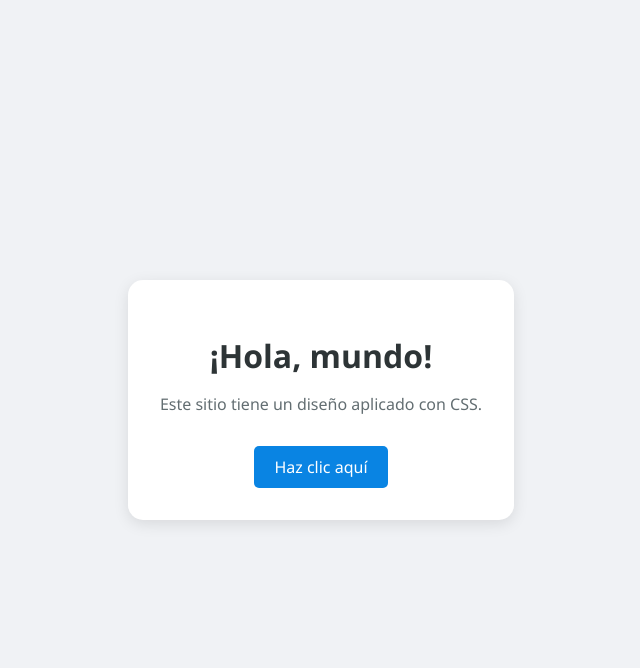
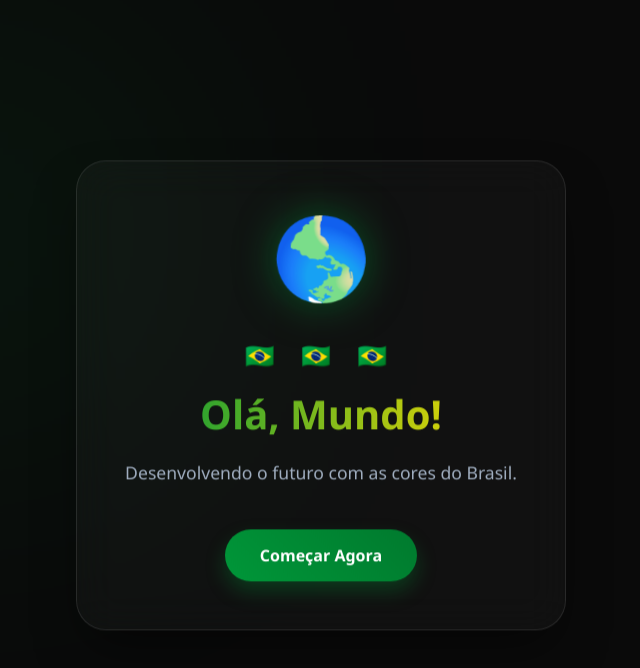
Before and after one commit to joaoricierinegri-glitch/banco-de-dados, a plain HTML site: page index.html in a window 1280 px wide. Shown: the whole page, without its empty margins (319-959 px from the left). Drawn offline with Linux system fonts and the light colour scheme.

Commit message:
Update index.html

```diff
--- a/index.html
+++ b/index.html
@@ -1,60 +1,126 @@
 <!DOCTYPE html>
-<html lang="es">
+<html lang="pt-br">
 <head>
     <meta charset="UTF-8">
     <meta name="viewport" content="width=device-width, initial-scale=1.0">
-    <title>Hola Mundo con Estilo</title>
+    <title>Olá Mundo Brasil</title>
     <style>
-        /* Aquí empieza el CSS */
+        :root {
+            --verde-brasil: #009739;
+            --amarelo-brasil: #fedd00;
+            --azul-brasil: #012169;
+            --dark: #0a0a0a;
+        }
+
         body {
-            font-family: 'Segoe UI', Tahoma, Geneva, Verdana, sans-serif;
-            background-color: #f0f2f5;
+            margin: 0;
+            padding: 0;
             display: flex;
             justify-content: center;
             align-items: center;
-            height: 100vh;
-            margin: 0;
+            min-height: 100vh;
+            background-color: var(--dark);
+            font-family: 'Segoe UI', Roboto, Helvetica, Arial, sans-serif;
+            overflow: hidden;
+            color: white;
+        }
+
+        /* Efecto de luces de fondo */
+        body::before {
+            content: "";
+            position: absolute;
+            width: 300px;
+            height: 300px;
+            background: var(--verde-brasil);
+            filter: blur(150px);
+            opacity: 0.2;
+            top: 10%;
+            left: 10%;
         }
 
         .card {
-            background-color: white;
-            padding: 2rem;
-            border-radius: 15px;
-            box-shadow: 0 4px 15px rgba(0,0,0,0.1);
+            background: rgba(255, 255, 255, 0.03);
+            backdrop-filter: blur(20px);
+            -webkit-backdrop-filter: blur(20px);
+            border: 1px solid rgba(255, 255, 255, 0.1);
+            padding: 3rem;
+            border-radius: 30px;
             text-align: center;
+            box-shadow: 0 25px 50px -12px rgba(0, 0, 0, 0.5);
+            max-width: 400px;
+            z-index: 1;
+            animation: float 6s ease-in-out infinite;
+        }
+
+        .terra {
+            font-size: 80px;
+            display: block;
+            margin-bottom: 20px;
+            filter: drop-shadow(0 0 20px rgba(0, 151, 57, 0.5));
+            animation: rotation 10s linear infinite;
+        }
+
+        .bandeiras {
+            margin: 15px 0;
+            font-size: 24px;
+            letter-spacing: 10px;
         }
 
         h1 {
-            color: #2d3436;
-            margin-bottom: 10px;
+            font-size: 2.5rem;
+            margin: 10px 0;
+            background: linear-gradient(to right, var(--verde-brasil), var(--amarelo-brasil));
+            -webkit-background-clip: text;
+            -webkit-text-fill-color: transparent;
+            font-weight: 800;
         }
 
         p {
-            color: #636e72;
+            color: #a0aec0;
+            font-size: 1.1rem;
+            line-height: 1.6;
         }
 
         .boton {
-            display: inline-block;
-            margin-top: 15px;
-            padding: 10px 20px;
-            background-color: #0984e3;
+            margin-top: 25px;
+            padding: 15px 35px;
+            background: linear-gradient(45deg, var(--verde-brasil), #007a2e);
             color: white;
             text-decoration: none;
-            border-radius: 5px;
-            transition: background 0.3s;
+            border-radius: 50px;
+            font-weight: bold;
+            display: inline-block;
+            transition: all 0.3s ease;
+            box-shadow: 0 10px 20px rgba(0, 151, 57, 0.3);
+            border: none;
         }
 
         .boton:hover {
-            background-color: #74b9ff;
+            transform: translateY(-3px) scale(1.05);
+            box-shadow: 0 15px 25px rgba(0, 151, 57, 0.4);
+            filter: brightness(1.2);
+        }
+
+        /* Animaciones */
+        @keyframes float {
+            0%, 100% { transform: translateY(0px); }
+            50% { transform: translateY(-20px); }
+        }
+
+        @keyframes rotation {
+            from { transform: rotate(0deg); }
+            to { transform: rotate(360deg); }
         }
     </style>
 </head>
 <body>
 
     <div class="card">
-        <h1>¡Hola, mundo!</h1>
-        <p>Este sitio tiene un diseño aplicado con CSS.</p>
-        <a href="#" class="boton">Haz clic aquí</a>
+        <span class="terra">🌎</span>
+        <div class="bandeiras">🇧🇷 🇧🇷 🇧🇷</div>
+        <h1>Olá, Mundo!</h1>
+        <p>Desenvolvendo o futuro com as cores do Brasil.</p>
+        <a href="#" class="boton">Começar Agora</a>
     </div>
 
 </body>
```
